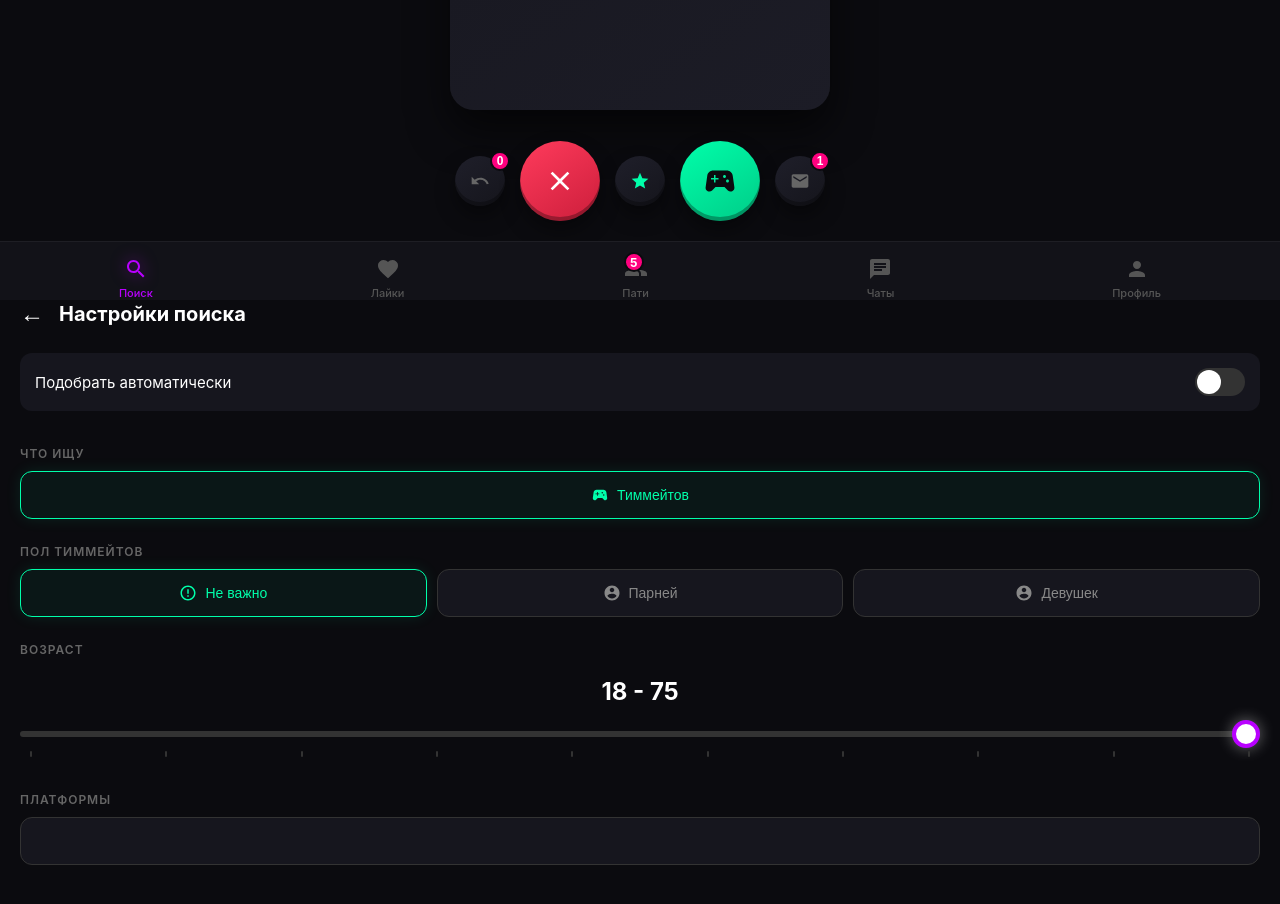
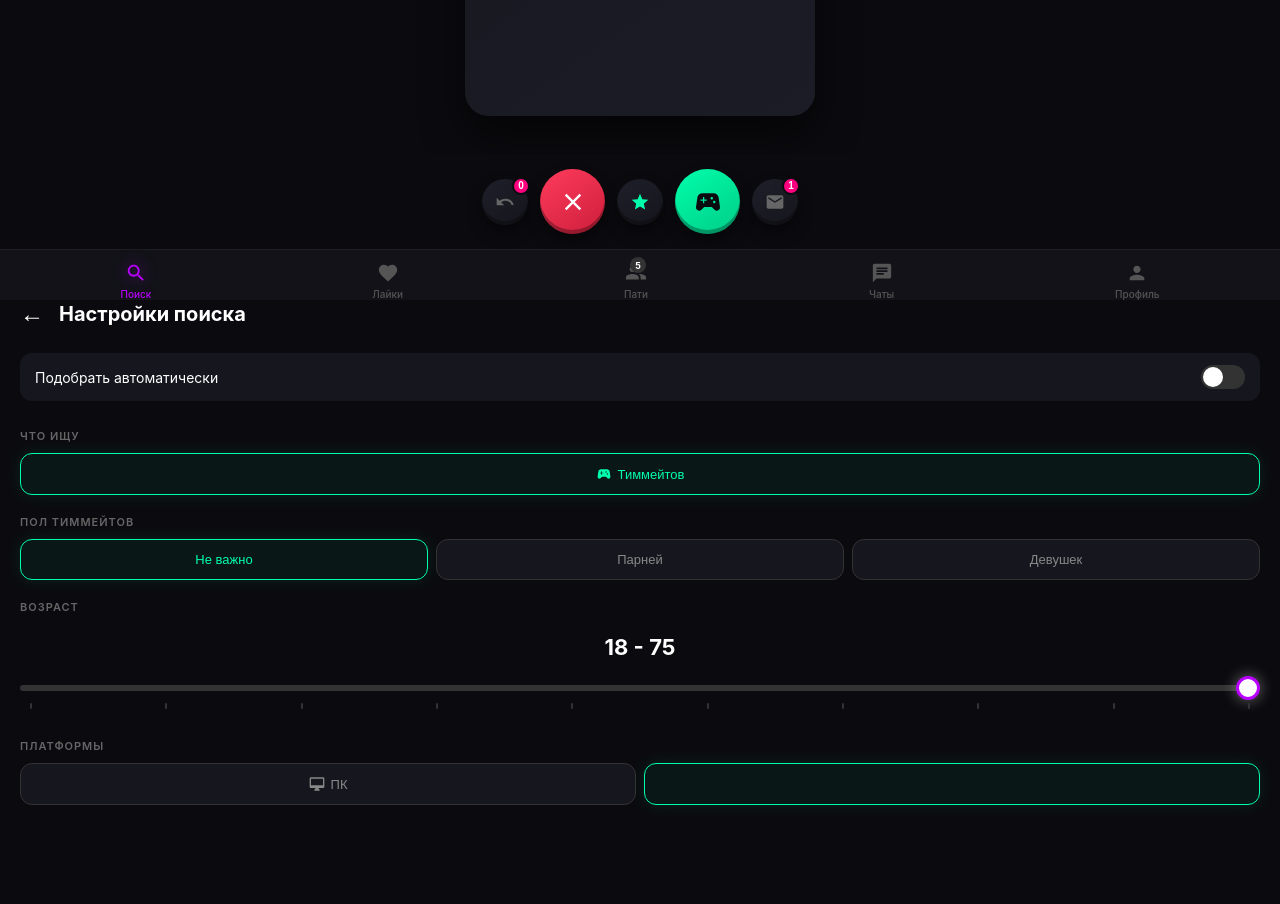
Before and after one commit to fsgjs349-del/lfg-webapp, a plain HTML site: page index.html in a window 1280 px wide. Shown: the part 500-1404 px from the top of the page. Drawn offline with Linux system fonts and the light colour scheme.

Commit message:
Update index.html

```diff
--- a/index.html
+++ b/index.html
@@ -27,6 +27,7 @@
             padding: 20px;
             position: relative;
             z-index: 10;
+            flex-shrink: 0;
         }
         .logo-main {
             font-size: 34px;
@@ -35,6 +36,7 @@
             background: linear-gradient(90deg, #ff007f, #b900ff);
             -webkit-background-clip: text;
             -webkit-text-fill-color: transparent;
+            text-align: center;
         }
         .logo-sub {
             font-size: 10px;
@@ -69,6 +71,7 @@
             flex-direction: column;
             position: relative;
             transition: transform 0.4s cubic-bezier(0.175, 0.885, 0.32, 1.275), opacity 0.4s;
+            overflow: hidden;
         }
         .main-screen.hide {
             transform: translateX(-50%) scale(0.9);
@@ -76,19 +79,20 @@
             pointer-events: none;
         }
 
-        /* 3D Карточка */
+        /* Карточка */
         .card-container {
             flex: 1;
             display: flex;
             justify-content: center;
             align-items: center;
             padding: 10px;
+            overflow: hidden;
         }
         .profile-card {
             width: 90%;
-            max-width: 380px;
+            max-width: 350px;
             height: 100%;
-            max-height: 500px;
+            max-height: 480px;
             background: linear-gradient(145deg, #16161e, #1c1c26);
             border-radius: 24px;
             box-shadow: 0 20px 40px rgba(0,0,0,0.6), inset 0 1px 0 rgba(255,255,255,0.05);
@@ -101,17 +105,19 @@
             transition: transform 0.1s ease;
         }
         .profile-card h2 { color: #333; font-size: 24px; margin-bottom: 10px; }
-        .profile-card p { color: #444; font-size: 14px; }
+        .profile-card p { color: #444; font-size: 14px; text-align: center; }
 
-        /* --- НИЖНИЕ КНОПКИ ДЕЙСТВИЙ (Дизлайк, Лайк и т.д.) --- */
+        /* --- КНОПКИ ДЕЙСТВИЙ (Крест, гамепад и т.д.) --- */
         .action-row {
             display: flex;
             justify-content: center;
             align-items: center;
-            gap: 15px;
-            padding: 20px;
+            gap: 12px; /* Расстояние между кнопками */
+            padding: 15px 10px;
             z-index: 5;
+            flex-shrink: 0;
         }
+
         .btn-action {
             border-radius: 50%;
             border: none;
@@ -119,34 +125,36 @@
             justify-content: center;
             align-items: center;
             cursor: pointer;
-            box-shadow: 0 10px 20px rgba(0,0,0,0.4), inset 0 -4px 0 rgba(0,0,0,0.3);
+            box-shadow: 0 8px 15px rgba(0,0,0,0.4), inset 0 -4px 0 rgba(0,0,0,0.3);
             transition: transform 0.1s, box-shadow 0.1s;
             position: relative;
+            flex-shrink: 0;
         }
-        .btn-action:active { transform: translateY(4px); box-shadow: 0 4px 10px rgba(0,0,0,0.4), inset 0 -2px 0 rgba(0,0,0,0.3); }
+        .btn-action:active { transform: translateY(3px); box-shadow: 0 4px 8px rgba(0,0,0,0.4), inset 0 -1px 0 rgba(0,0,0,0.3); }
 
-        /* Маленькие кнопки (назад, звезда, сообщение) */
-        .btn-small { width: 50px; height: 50px; background: linear-gradient(145deg, #1f1f2a, #15151c); }
+        /* Маленькие кнопки */
+        .btn-small { width: 46px; height: 46px; background: linear-gradient(145deg, #1f1f2a, #15151c); }
         .btn-small svg { width: 20px; height: 20px; fill: #666; }
+        .btn-small .svg-green { fill: #00ffaa; }
 
-        /* Большие кнопки (Крест, Гамепад) */
-        .btn-large { width: 80px; height: 80px; }
+        /* Большие кнопки */
+        .btn-large { width: 65px; height: 65px; }
         .btn-dislike { background: linear-gradient(145deg, #ff3b5c, #cc1e3b); }
-        .btn-dislike svg { width: 32px; height: 32px; fill: white; }
+        .btn-dislike svg { width: 28px; height: 28px; fill: white; }
         .btn-match { background: linear-gradient(145deg, #00ffaa, #00cc88); }
-        .btn-match svg { width: 36px; height: 36px; fill: #0b0b0f; }
+        .btn-match svg { width: 30px; height: 30px; fill: #0b0b0f; }
 
-        /* Бейджики (цифры на кнопках) */
+        /* Бейджики */
         .badge {
             position: absolute;
-            top: -5px;
-            right: -5px;
+            top: -2px;
+            right: -2px;
             background: #ff007f;
             color: white;
-            font-size: 12px;
+            font-size: 10px;
             font-weight: bold;
-            width: 20px;
-            height: 20px;
+            width: 18px;
+            height: 18px;
             border-radius: 50%;
             display: flex;
             justify-content: center;
@@ -160,27 +168,44 @@
             justify-content: space-around;
             align-items: center;
             background: #121218;
-            padding: 15px 10px;
-            padding-bottom: env(safe-area-inset-bottom, 20px);
+            padding: 12px 10px;
+            padding-bottom: env(safe-area-inset-bottom, 15px);
             border-top: 1px solid rgba(255,255,255,0.05);
             z-index: 10;
+            flex-shrink: 0;
         }
         .nav-item {
             display: flex;
             flex-direction: column;
             align-items: center;
-            gap: 5px;
+            gap: 4px;
             color: #555;
             cursor: pointer;
             transition: color 0.3s, transform 0.2s;
+            position: relative;
         }
         .nav-item:active { transform: scale(0.9); }
         .nav-item.active { color: #b900ff; }
-        .nav-item svg { width: 24px; height: 24px; fill: currentColor; transition: fill 0.3s; }
-        .nav-item span { font-size: 11px; font-weight: 500; }
+        .nav-item svg { width: 22px; height: 22px; fill: currentColor; transition: fill 0.3s; }
+        .nav-item span { font-size: 10px; font-weight: 500; }
+        .nav-item.active svg { filter: drop-shadow(0 0 8px rgba(185, 0, 255, 0.6)); }
 
-        /* Индикатор активной вкладки (свечение) */
-        .nav-item.active svg { filter: drop-shadow(0 0 8px rgba(185, 0, 255, 0.6)); }
+        /* Бейдж на иконке Пати */
+        .nav-badge {
+            position: absolute;
+            top: -5px;
+            right: 2px;
+            background: #333;
+            color: white;
+            font-size: 9px;
+            font-weight: bold;
+            width: 16px;
+            height: 16px;
+            border-radius: 50%;
+            display: flex;
+            justify-content: center;
+            align-items: center;
+        }
 
         /* --- ЭКРАН НАСТРОЕК --- */
         .settings-screen {
@@ -196,7 +221,7 @@
             display: flex;
             flex-direction: column;
             padding: 20px;
-            padding-top: env(safe-area-inset-top, 40px);
+            padding-top: env(safe-area-inset-top, 30px);
             overflow-y: auto;
         }
         .settings-screen.active { transform: translateY(0); }
@@ -217,9 +242,9 @@
             cursor: pointer;
         }
 
-        .settings-group { margin-bottom: 25px; }
+        .settings-group { margin-bottom: 20px; }
         .settings-group-title {
-            font-size: 12px;
+            font-size: 11px;
             color: #666;
             text-transform: uppercase;
             letter-spacing: 1px;
@@ -233,17 +258,17 @@
             justify-content: space-between;
             align-items: center;
             background: #16161e;
-            padding: 15px;
+            padding: 12px 15px;
             border-radius: 12px;
-            margin-bottom: 10px;
-            font-size: 15px;
+            margin-bottom: 8px;
+            font-size: 14px;
         }
         .toggle-switch {
             position: relative;
-            width: 50px;
-            height: 28px;
+            width: 44px;
+            height: 24px;
             background: #333;
-            border-radius: 14px;
+            border-radius: 12px;
             cursor: pointer;
             transition: 0.3s;
         }
@@ -252,24 +277,24 @@
             position: absolute;
             top: 2px;
             left: 2px;
-            width: 24px;
-            height: 24px;
+            width: 20px;
+            height: 20px;
             background: white;
             border-radius: 50%;
             transition: 0.3s;
         }
         .toggle-switch.on { background: #b900ff; }
-        .toggle-switch.on::after { transform: translateX(22px); }
+        .toggle-switch.on::after { transform: translateX(20px); }
 
         /* Кнопки-теги */
-        .tags-container { display: flex; gap: 10px; flex-wrap: wrap; }
+        .tags-container { display: flex; gap: 8px; flex-wrap: wrap; }
         .tag-btn {
-            padding: 14px 20px;
+            padding: 12px 15px;
             border-radius: 12px;
             background: #16161e;
             border: 1px solid #333;
             color: #888;
-            font-size: 14px;
+            font-size: 13px;
             font-weight: 500;
             cursor: pointer;
             transition: 0.2s;
@@ -278,9 +303,9 @@
             display: flex;
             justify-content: center;
             align-items: center;
-            gap: 8px;
+            gap: 6px;
         }
-        .tag-btn svg { width: 18px; height: 18px; fill: currentColor; }
+        .tag-btn svg { width: 16px; height: 16px; fill: currentColor; }
         .tag-btn.active {
             border-color: #00ffaa;
             color: #00ffaa;
@@ -288,13 +313,13 @@
             box-shadow: 0 0 15px rgba(0, 255, 170, 0.1);
         }
 
-        /* Ползунок возраста (с делениями) */
+        /* Ползунок возраста */
         .age-slider-container {
             position: relative;
             padding: 10px 0;
         }
         .age-value {
-            font-size: 24px;
+            font-size: 22px;
             font-weight: bold;
             color: #fff;
             text-align: center;
@@ -310,20 +335,19 @@
         }
         .range-slider::-webkit-slider-thumb {
             -webkit-appearance: none;
-            width: 28px;
-            height: 28px;
+            width: 24px;
+            height: 24px;
             background: #fff;
             border-radius: 50%;
             cursor: pointer;
             box-shadow: 0 0 15px rgba(255,255,255,0.4);
-            border: 4px solid #b900ff;
+            border: 3px solid #b900ff;
         }
-        /* Деления под ползунком */
         .slider-ticks {
             display: flex;
             justify-content: space-between;
             padding: 0 10px;
-            margin-top: 10px;
+            margin-top: 8px;
         }
         .slider-ticks span {
             width: 2px;
@@ -338,13 +362,14 @@
             background: linear-gradient(90deg, #b900ff, #ff007f);
             color: white;
             border: none;
-            padding: 18px;
+            padding: 16px;
             border-radius: 16px;
-            font-size: 18px;
+            font-size: 16px;
             font-weight: bold;
             cursor: pointer;
             box-shadow: 0 10px 20px rgba(185, 0, 255, 0.3), inset 0 -3px 0 rgba(0,0,0,0.2);
             transition: transform 0.1s, box-shadow 0.1s;
+            margin-bottom: 10px;
         }
         .save-btn:active { transform: translateY(3px); box-shadow: 0 5px 10px rgba(185, 0, 255, 0.3), inset 0 -1px 0 rgba(0,0,0,0.2); }
     </style>
@@ -358,7 +383,6 @@
             <div class="logo-sub">Looking for group</div>
         </div>
         <button class="settings-btn" onclick="toggleSettings()">
-            <!-- Иконка Шестеренки (SVG) -->
             <svg viewBox="0 0 24 24"><path d="M19.14,12.94c0.04-0.3,0.06-0.61,0.06-0.94c0-0.32-0.02-0.64-0.06-0.94l2.03-1.58c0.18-0.14,0.23-0.41,0.12-0.61 l-1.92-3.32c-0.12-0.22-0.37-0.29-0.59-0.22l-2.39,0.96c-0.5-0.38-1.03-0.7-1.62-0.94L14.4,2.81c-0.04-0.24-0.24-0.41-0.48-0.41 h-3.84c-0.24,0-0.43,0.17-0.47,0.41L9.25,5.35C8.66,5.59,8.12,5.92,7.63,6.29L5.24,5.33c-0.22-0.08-0.47,0-0.59,0.22L2.73,8.87 C2.62,9.08,2.66,9.34,2.86,9.48l2.03,1.58C4.84,11.36,4.8,11.69,4.8,12s0.02,0.64,0.06,0.94l-2.03,1.58 c-0.18,0.14-0.23,0.41-0.12,0.61l1.92,3.32c0.12,0.22,0.37,0.29,0.59,0.22l2.39-0.96c0.5,0.38,1.03,0.7,1.62,0.94l0.36,2.54 c0.05,0.24,0.24,0.41,0.48,0.41h3.84c0.24,0,0.43-0.17,0.47-0.41l0.36-2.54c0.59-0.24,1.13-0.56,1.62-0.94l2.39,0.96 c0.22,0.08,0.47,0,0.59-0.22l1.92-3.32c0.12-0.22,0.07-0.49-0.12-0.61L19.14,12.94z M12,15.6c-1.98,0-3.6-1.62-3.6-3.6 s1.62-3.6,3.6-3.6s3.6,1.62,3.6,3.6S13.98,15.6,12,15.6z"/></svg>
         </button>
     </header>
@@ -372,7 +396,7 @@
             </div>
         </div>
 
-        <!-- Кнопки действий (Крест, Гамепад, и т.д.) -->
+        <!-- Кнопки действий -->
         <div class="action-row">
             <button class="btn-action btn-small">
                 <div class="badge">0</div>
@@ -382,7 +406,7 @@
                 <svg viewBox="0 0 24 24"><path d="M19 6.41L17.59 5 12 10.59 6.41 5 5 6.41 10.59 12 5 17.59 6.41 19 12 13.41 17.59 19 19 17.59 13.41 12z"/></svg>
             </button>
             <button class="btn-action btn-small">
-                <svg viewBox="0 0 24 24" style="fill:#00ffaa;"><path d="M12 17.27L18.18 21l-1.64-7.03L22 9.24l-7.19-.61L12 2 9.19 8.63 2 9.24l5.46 4.73L5.82 21z"/></svg>
+                <svg viewBox="0 0 24 24" class="svg-green"><path d="M12 17.27L18.18 21l-1.64-7.03L22 9.24l-7.19-.61L12 2 9.19 8.63 2 9.24l5.46 4.73L5.82 21z"/></svg>
             </button>
             <button class="btn-action btn-large btn-match">
                 <svg viewBox="0 0 24 24"><path d="M21.58 16.09l-1.09-7.66C20.21 6.46 18.52 5 16.53 5H7.47C5.48 5 3.79 6.46 3.51 8.43l-1.09 7.66C2.2 17.63 3.39 19 4.94 19c.68 0 1.32-.27 1.8-.75L9 16h6l2.25 2.25c.48.48 1.13.75 1.8.75 1.56 0 2.75-1.37 2.53-2.91zM11 11H9v2H8v-2H6v-1h2V8h1v2h2v1zm4-1c-.55 0-1-.45-1-1s.45-1 1-1 1 .45 1 1-.45 1-1 1zm2 3c-.55 0-1-.45-1-1s.45-1 1-1 1 .45 1 1-.45 1-1 1z"/></svg>
@@ -404,8 +428,8 @@
             <svg viewBox="0 0 24 24"><path d="M12 21.35l-1.45-1.32C5.4 15.36 2 12.28 2 8.5 2 5.42 4.42 3 7.5 3c1.74 0 3.41.81 4.5 2.09C13.09 3.81 14.76 3 16.5 3 19.58 3 22 5.42 22 8.5c0 3.78-3.4 6.86-8.55 11.54L12 21.35z"/></svg>
             <span>Лайки</span>
         </div>
-        <div class="nav-item" style="position:relative;">
-            <div class="badge" style="top:-5px; right:5px;">5</div>
+        <div class="nav-item">
+            <div class="nav-badge">5</div>
             <svg viewBox="0 0 24 24"><path d="M16 11c1.66 0 2.99-1.34 2.99-3S17.66 5 16 5c-1.66 0-3 1.34-3 3s1.34 3 3 3zm-8 0c1.66 0 2.99-1.34 2.99-3S9.66 5 8 5C6.34 5 5 6.34 5 8s1.34 3 3 3zm0 2c-2.33 0-7 1.17-7 3.5V19h14v-2.5c0-2.33-4.67-3.5-7-3.5zm8 0c-.29 0-.62.02-.97.05 1.16.84 1.97 1.97 1.97 3.45V19h6v-2.5c0-2.33-4.67-3.5-7-3.5z"/></svg>
             <span>Пати</span>
         </div>
@@ -447,15 +471,12 @@
             <div class="settings-group-title">Пол тиммейтов</div>
             <div class="tags-container">
                 <button class="tag-btn active" onclick="selectGender(this)">
-                    <svg viewBox="0 0 24 24"><path d="M12 2C6.48 2 2 6.48 2 12s4.48 10 10 10 10-4.48 10-10S17.52 2 12 2zm0 18c-4.41 0-8-3.59-8-8s3.59-8 8-8 8 3.59 8 8-3.59 8-8 8zm-1-13h2v6h-2zm0 8h2v2h-2z"/></svg>
                     Не важно
                 </button>
                 <button class="tag-btn" onclick="selectGender(this)">
-                    <svg viewBox="0 0 24 24"><path d="M12 2C6.48 2 2 6.48 2 12s4.48 10 10 10 10-4.48 10-10S17.52 2 12 2zm0 3c1.66 0 3 1.34 3 3s-1.34 3-3 3-3-1.34-3-3 1.34-3 3-3zm0 14.2c-2.5 0-4.71-1.28-6-3.22.03-1.99 4-3.08 6-3.08 1.99 0 5.97 1.09 6 3.08-1.29 1.94-3.5 3.22-6 3.22z"/></svg>
                     Парней
                 </button>
                 <button class="tag-btn" onclick="selectGender(this)">
-                    <svg viewBox="0 0 24 24"><path d="M12 2C6.48 2 2 6.48 2 12s4.48 10 10 10 10-4.48 10-10S17.52 2 12 2zm0 3c1.66 0 3 1.34 3 3s-1.34 3-3 3-3-1.34-3-3 1.34-3 3-3zm0 14.2c-2.5 0-4.71-1.28-6-3.22.03-1.99 4-3.08 6-3.08 1.99 0 5.97 1.09 6 3.08-1.29 1.94-3.5 3.22-6 3.22z"/></svg>
                     Девушек
                 </button>
             </div>
@@ -466,7 +487,6 @@
             <div class="age-slider-container">
                 <div class="age-value" id="ageDisplay">18 - 75</div>
                 <input type="range" class="range-slider" min="18" max="75" value="75" id="ageRange" oninput="updateAge(this.value)">
-                <!-- Деления (полоски) -->
                 <div class="slider-ticks">
                     <span></span><span></span><span></span><span></span><span></span><span></span><span></span><span></span><span></span><span></span>
                 </div>
@@ -477,4 +497,8 @@
             <div class="settings-group-title">Платформы</div>
             <div class="tags-container">
                 <button class="tag-btn">
-                    <svg viewBox="0 0 24 24"><path d="M21 2H3c-1.1 0-2 .9-2 2v12c0 1.1.9 2 2 2h7l-2 3v1h8v-1l-2-3h7c1.1 0 2-.9 2-2V4c0-1.1-.9
+                    <svg viewBox="0 0 24 24"><path d="M21 2H3c-1.1 0-2 .9-2 2v12c0 1.1.9 2 2 2h7l-2 3v1h8v-1l-2-3h7c1.1 0 2-.9 2-2V4c0-1.1-.9-2-2-2zm0 12H3V4h18v10z"/></svg>
+                    ПК
+                </button>
+                <button class="tag-btn active">
+                    <svg viewBox="0 0 24 24"><path d="M21.58 16.09l-1.09-7.66C20.21 6.46 18.52 5 16.53 5H7.47C5.48 5 3.79 6.46 3.51 8.43l-1.09 7.66C2.2 17.63 3.39 19 4.94 19c.68 0 1.32-
```
